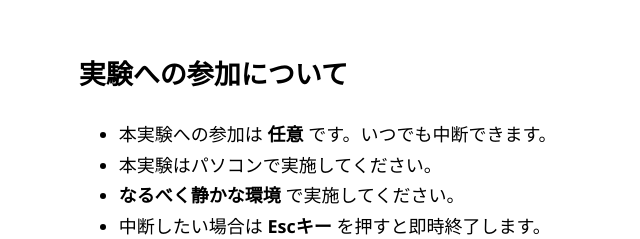
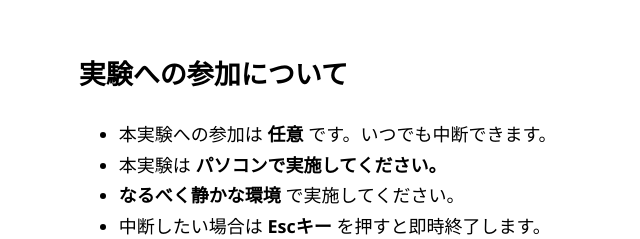
Before and after one commit to ts742/exp_4jspsych, a plain HTML site: page index.html in a window 1280 px wide. Shown: the part 184-423 px from the top of the page, without its empty margins (314-954 px from the left). Drawn offline with Linux system fonts and the light colour scheme.

Commit message:
Update index.html

```diff
--- a/index.html
+++ b/index.html
@@ -120,7 +120,7 @@ const consent = {
       <h2>実験への参加について</h2>
       <ul>
         <li>本実験への参加は <b>任意</b> です。いつでも中断できます。</li>
-        <li>本実験はパソコンで実施してください。</li>
+        <li>本実験は <b>パソコンで実施してください。</b></li>
         <li><b>なるべく静かな環境</b> で実施してください。</li>
         <li>中断したい場合は <b>Escキー</b> を押すと即時終了します。</li>
         <li><b>個人情報は保護</b> され、研究目的以外には使用しません。</li>
```
